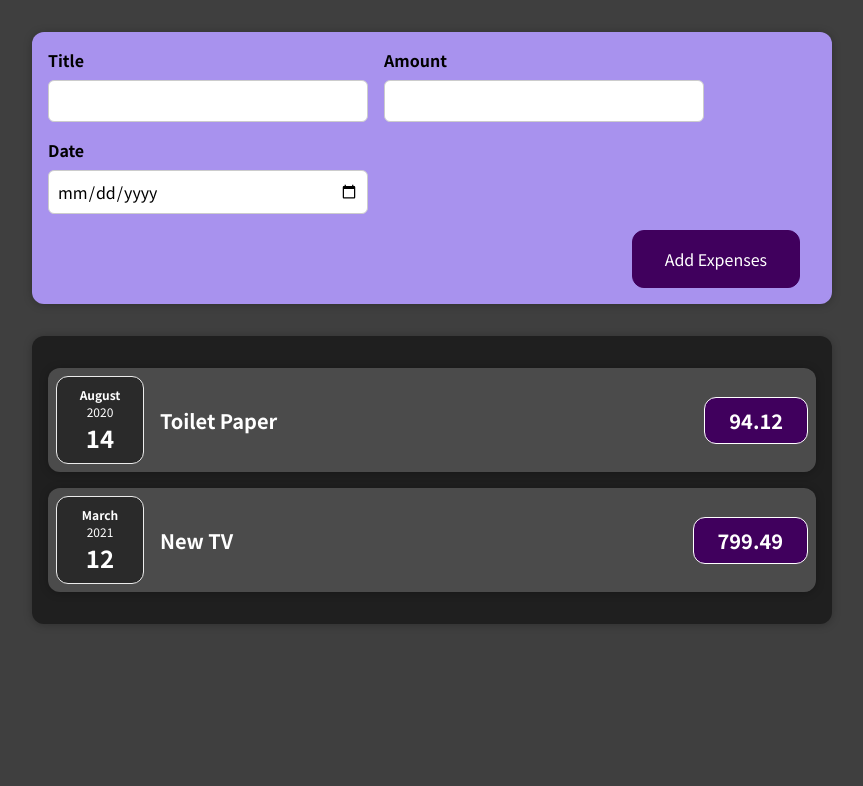
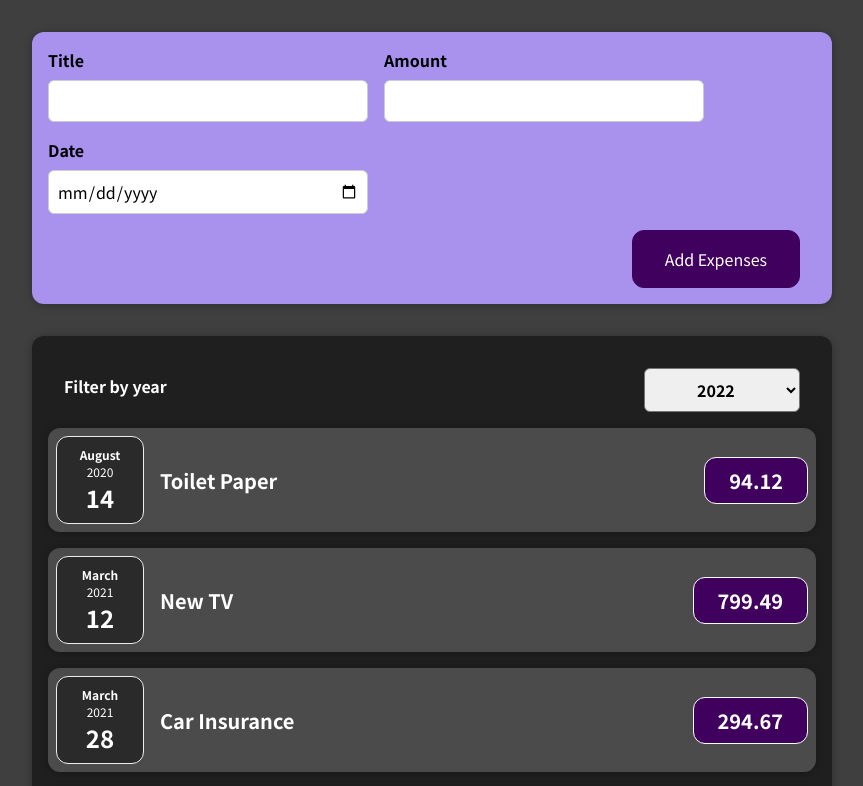
Before and after one commit to Ivandamien/expense_tracker, a React (Create React App) app: page / in a window 1280 px wide. Shown: the top 786 px of the page, without its empty margins (208-1071 px from the left). Built offline with nearby package versions, Linux system fonts and the light colour scheme.

Commit message:
Rendering Lists of Data

```diff
--- a/src/components/Expenses/Expenses.js
+++ b/src/components/Expenses/Expenses.js
@@ -1,12 +1,28 @@
-import React from 'react'
+import {React,useState} from 'react'
+import ExpensesFilter from './ExpensesFilter';
 import './Expenses.css'
 import ExpenseItem from './ExpenseItem';
 import Card from '../UI/Card';
 
 const Expenses = (props) => {
+  const [filteredYear, setFilteredYear] = useState('2020');
+
+  const filterChangeHandler = selectedYear => {
+    setFilteredYear(selectedYear);
+  };
+
   return (
-      <Card className="expenses">
-           <ExpenseItem
+    <Card className="expenses">
+      <ExpensesFilter selected={filteredYear} onChangeFilter={filterChangeHandler} />
+      {props.items.map((expense) =>(
+        <ExpenseItem
+          title={expense.title}
+          amount={expense.amount}
+          date={expense.date}
+        />
+      ))}
+
+           {/* <ExpenseItem
               title={props.items[0].title}
               amount={props.items[0].amount}
               date={props.items[0].date}
@@ -15,7 +31,7 @@ const Expenses = (props) => {
               title={props.items[1].title}
               amount={props.items[1].amount}
               date={props.items[1].date}
-              />
+              /> */}
       </Card>
   )
 
```
